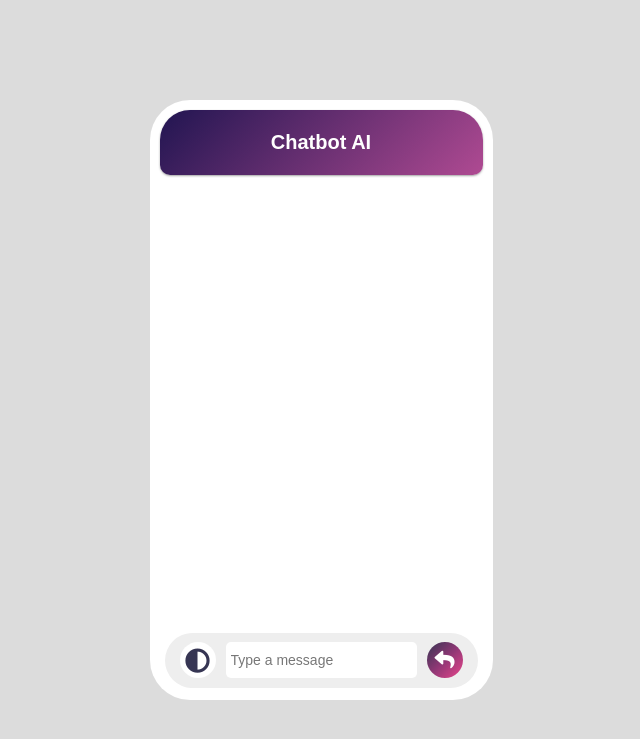
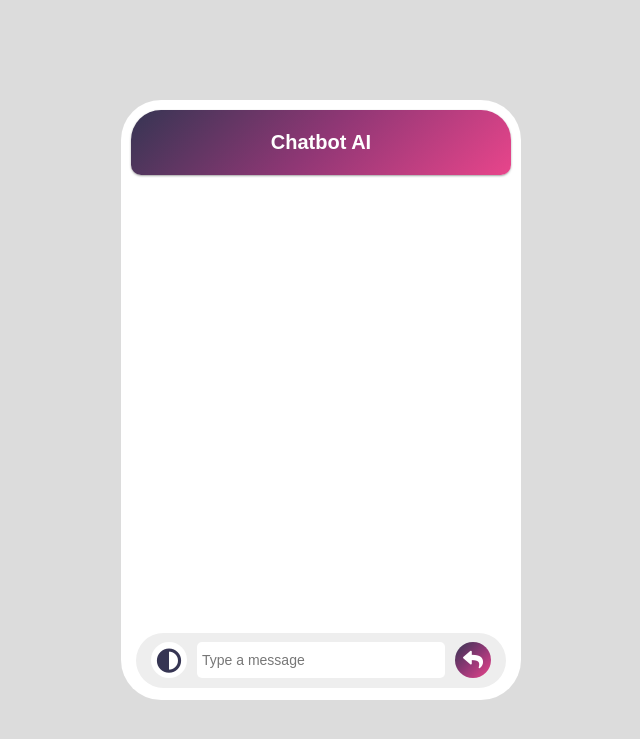
Before and after one commit to vuthanglong/laptop-recommendinator, a Flask app: page / in a window 1280 px wide. Shown: the top 739 px of the page, without its empty margins (319-959 px from the left). Run offline with Flask 2, Linux system fonts and the light colour scheme; some libraries are stand-ins or nearby versions.

Commit message:
fix bug layout

```diff
--- a/templates/assets/js/index.js
+++ b/templates/assets/js/index.js
@@ -9,6 +9,12 @@ $(document).ready(function () {
       mode = true
     }
   })
+
+  function scrollToEnd(){
+        var scr = document.getElementById("messages_display");
+        scr.scrollTop = scr.scrollHeight;
+  }
+
   var socket = io.connect(
     window.location.protocol + '//' + document.domain + ':' + location.port
   )
@@ -17,7 +23,7 @@ $(document).ready(function () {
     socket.emit('connected', {
       data: 'User Connected',
     })
-    var form = $('form').on('submit', function (e) {
+    var form = $('form').click('submit', function (e) {
       e.preventDefault()
       let message = $('input#message').val()
       console.log($('input#message').val())
@@ -38,6 +44,7 @@ $(document).ready(function () {
         </div>
     `)
     }
+    scrollToEnd()
   })
   socket.on('bot response', function (msg) {
     if (typeof msg.response !== 'undefined') {
@@ -48,5 +55,6 @@ $(document).ready(function () {
         </div>
     `)
     }
+    scrollToEnd()
   })
 })
--- a/templates/assets/styles/base.css
+++ b/templates/assets/styles/base.css
@@ -52,10 +52,8 @@ input[type='reset'] {
 #container {
   display: grid;
   grid: 70px 1fr 60px / 1fr;
-  min-width: 250px;
-  max-width: 400px;
   max-height: 600px;
-  width: 100%;
+  width: 400px;
   height: 80vh;
   background-color: var(--first_background_color);
   border-radius: 40px;
@@ -68,7 +66,7 @@ input[type='reset'] {
   grid: 36px / 1fr;
   align-content: center;
   align-items: center;
-  background: linear-gradient(135deg, #211551 0%, #af4a92 100%);
+  background: linear-gradient(135deg, #363553, #903775, #e8458b);
   color: #fff;
   font-weight: bold;
   font-size: 2rem;
--- a/templates/index.html
+++ b/templates/index.html
@@ -41,7 +41,7 @@
         <div id="messages_display"></div>
         <div id="input">
           <div id="adjust_icon"><i class="fas fa-adjust"></i></div>
-          <input type="text" id="message" placeholder="Type a message" />
+          <input type="text" id="message" autocomplete="off" placeholder="Type a message" />
           <div id="send_icon"><input type="submit" value=''> <i class="fas fa-reply"></i> </input></div>
         </div>
       </div>
```
